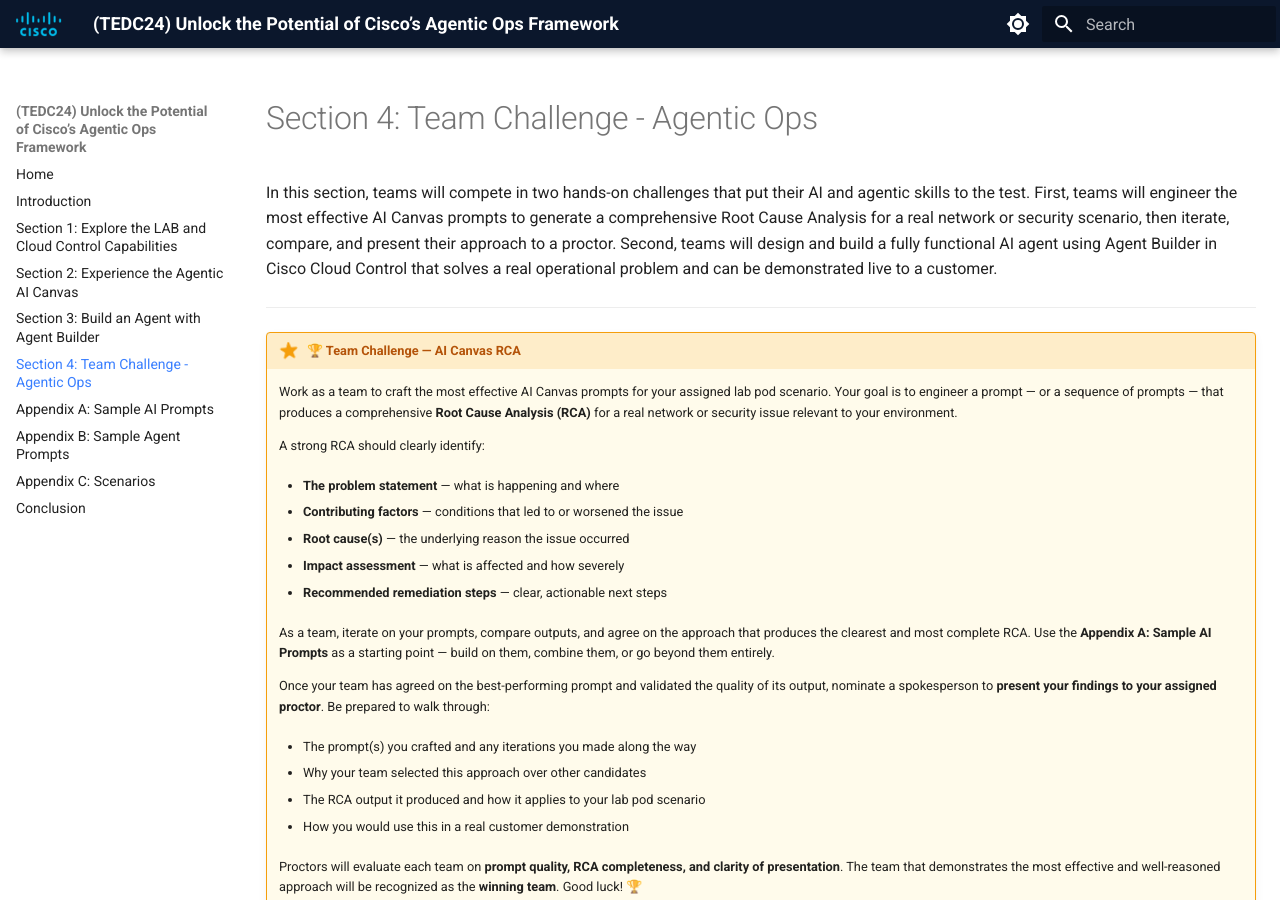
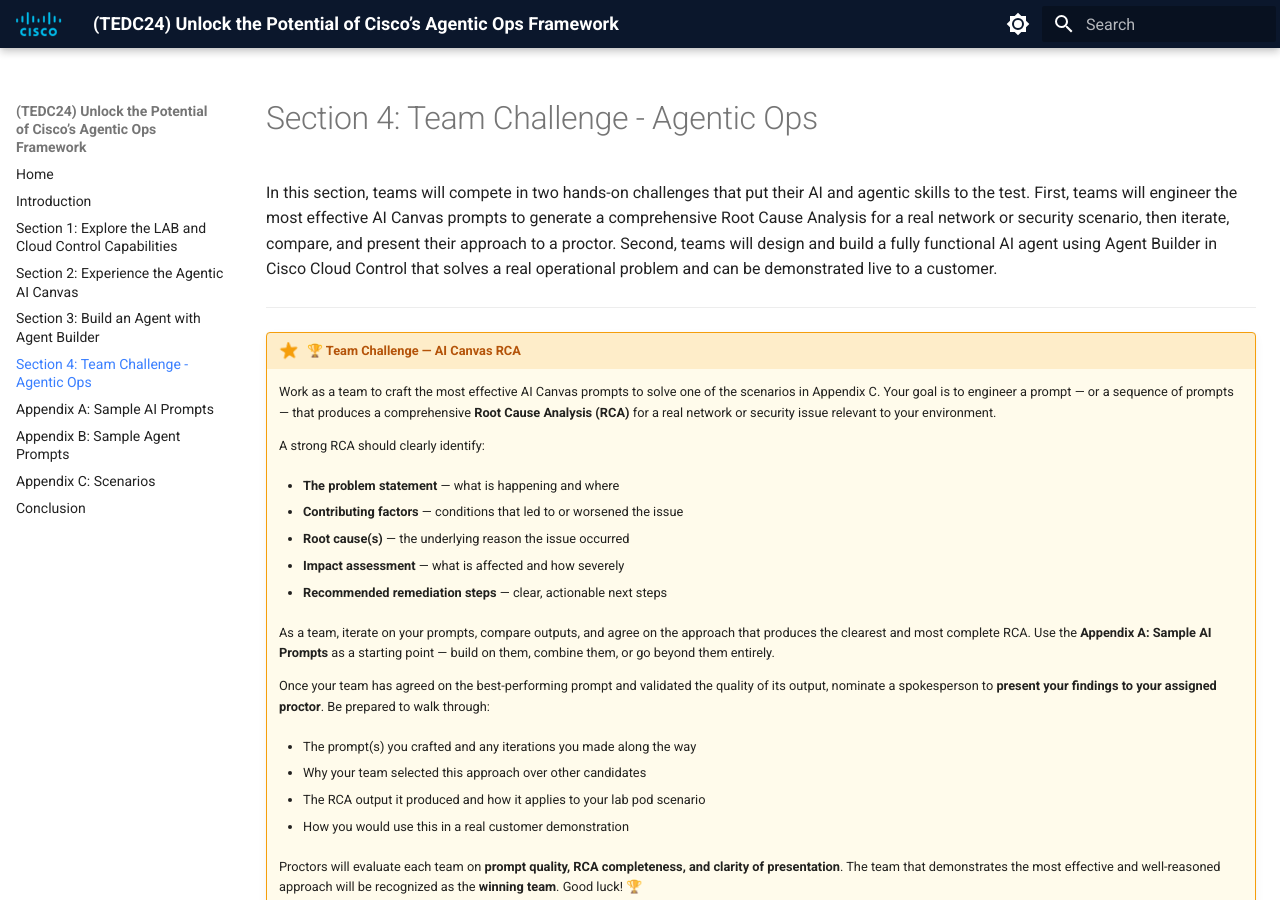
Before and after one commit to mokuma56/tedcn24-01-fy27, an MkDocs documentation site: the page built from docs/section-4-team-challenge-agentic-ops/index.md, in a window 1280 px wide and 900 px high. Built offline with MkDocs 1.6.1 and Material for MkDocs 9.7.7, drawn with Linux system fonts in a browser that asks for light colours.

Commit message:
Update lab guide — 2026-08-03 07:12

```diff
--- a/docs/section-4-team-challenge-agentic-ops/index.md
+++ b/docs/section-4-team-challenge-agentic-ops/index.md
@@ -5,7 +5,7 @@
 ---
 
 !!! team-challenge "🏆 Team Challenge — AI Canvas RCA"
-    Work as a team to craft the most effective AI Canvas prompts for your assigned lab pod scenario. Your goal is to engineer a prompt — or a sequence of prompts — that produces a comprehensive **Root Cause Analysis (RCA)** for a real network or security issue relevant to your environment.
+    Work as a team to craft the most effective AI Canvas prompts to solve one of the  scenarios in Appendix C. Your goal is to engineer a prompt — or a sequence of prompts — that produces a comprehensive **Root Cause Analysis (RCA)** for a real network or security issue relevant to your environment.
 
     A strong RCA should clearly identify:
 
```
